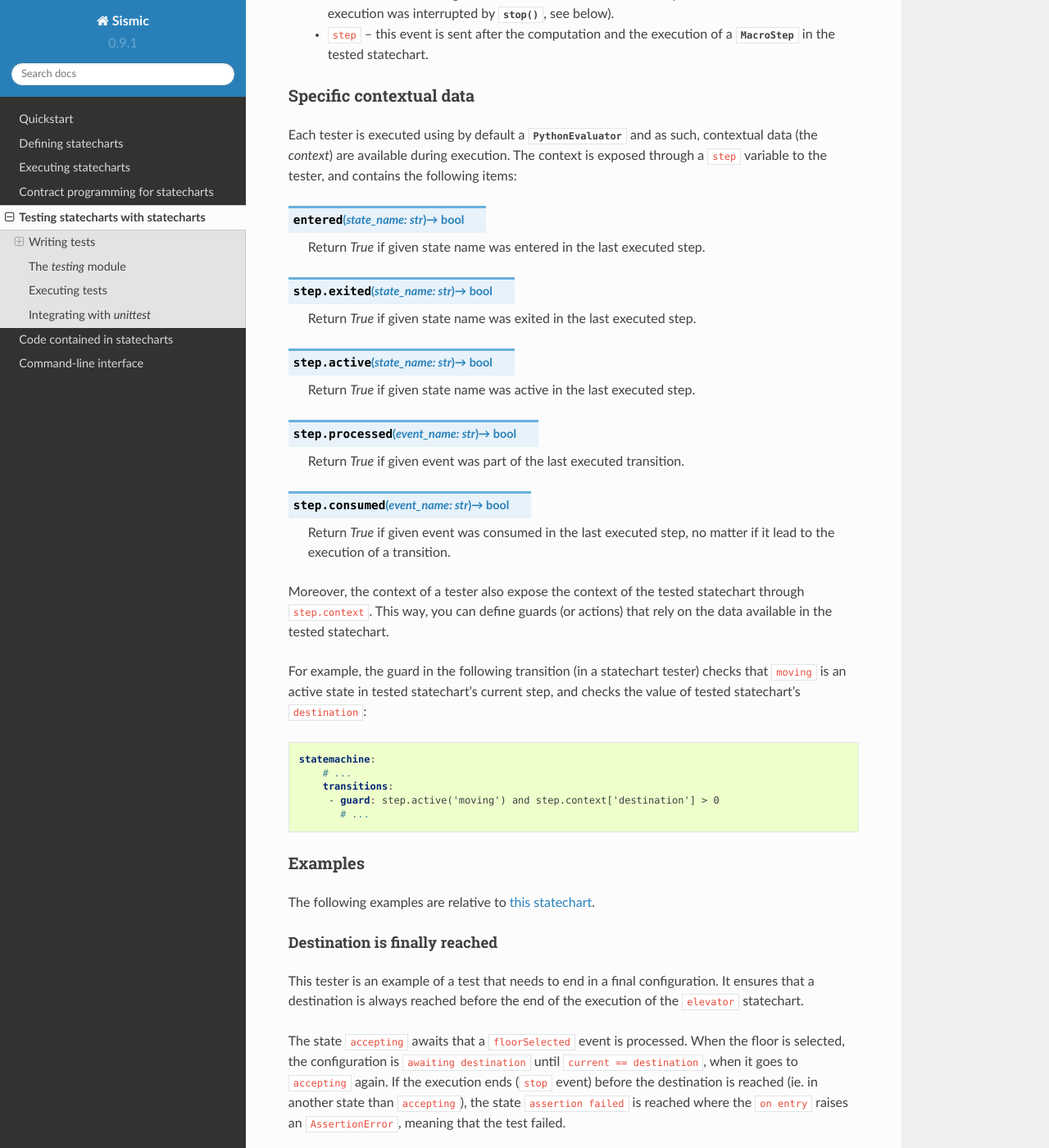
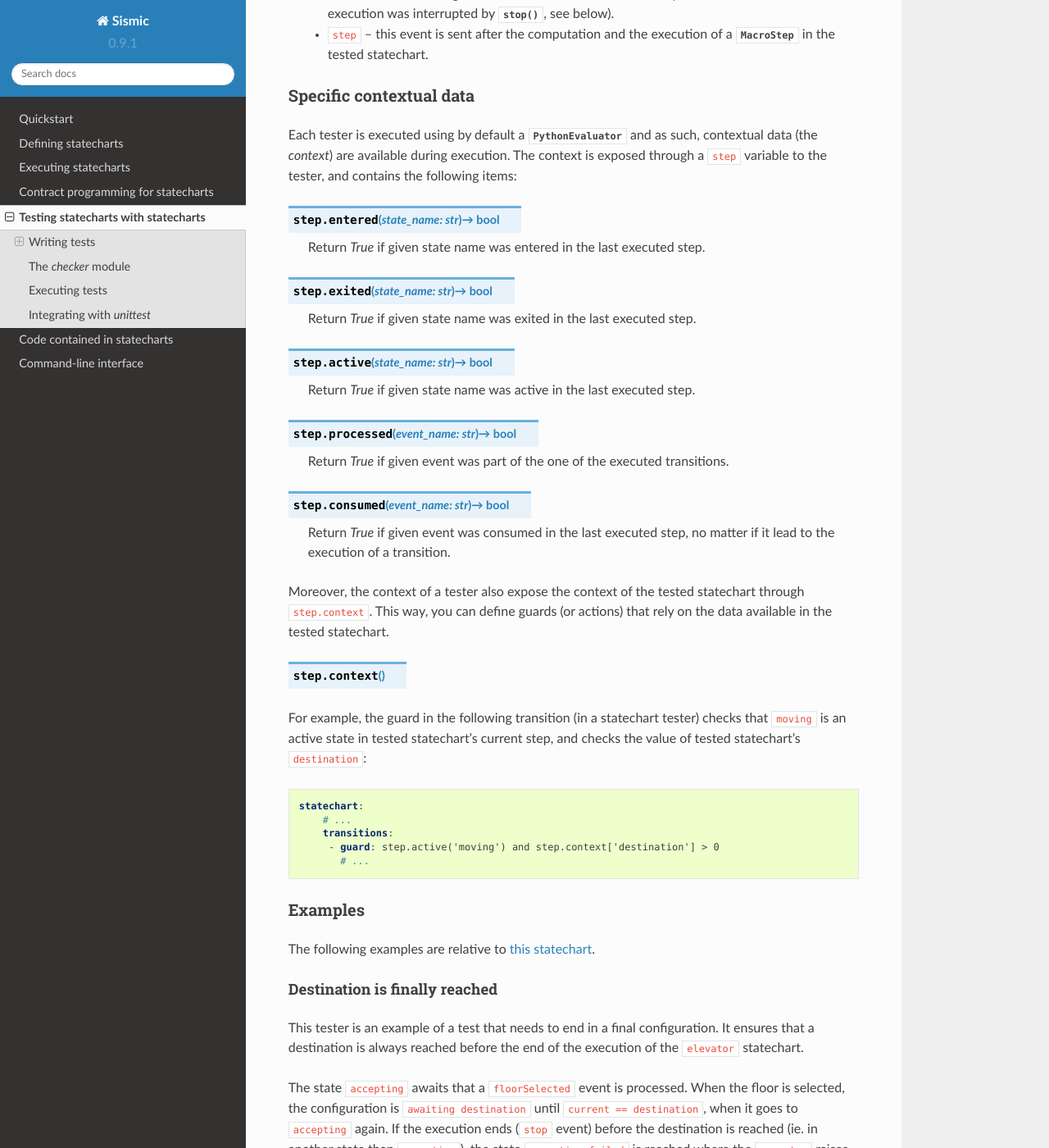
Before and after one commit to AlexandreDecan/sismic, a Sphinx documentation site: the page built from docs/testing.rst, in a window 1280 px wide and 1400 px high, scrolled down 912 px. Shown: the whole window at 82% size. Built offline with Sphinx 7.4.7 and the Read the Docs theme 2.0.0, drawn with Linux system fonts in a browser that asks for light colours; grey boxes are pictures that could not be loaded.

Commit message:
Fix doc for Evaluator, Interpreter

```diff
--- a/docs/testing.rst
+++ b/docs/testing.rst
@@ -50,7 +50,7 @@ Each tester is executed using by default a :py:class:`~sismic.evaluator.PythonEv
 (the *context*) are available during execution. The context is exposed through a ``step`` variable to the tester,
 and contains the following items:
 
-.. py:function:: entered(state_name: str) -> bool
+.. py:function:: step.entered(state_name: str) -> bool
 
    Return *True* if given state name was entered in the last executed step.
 
@@ -67,7 +67,7 @@ and contains the following items:
 
 .. py:function:: step.processed(event_name: str) -> bool
 
-   Return *True* if given event was part of the last executed transition.
+   Return *True* if given event was part of the one of the executed transitions.
 
 
 .. py:function:: step.consumed(event_name: str) -> bool
@@ -79,12 +79,14 @@ and contains the following items:
 Moreover, the context of a tester also expose the context of the tested statechart through ``step.context``.
 This way, you can define guards (or actions) that rely on the data available in the tested statechart.
 
+.. py:function:: step.context
+
 For example, the guard in the following transition (in a statechart tester) checks that ``moving`` is an active state
 in tested statechart's current step, and checks the value of tested statechart's ``destination``:
 
 .. code:: yaml
 
-    statemachine:
+    statechart:
         # ...
         transitions:
          - guard: step.active('moving') and step.context['destination'] > 0
@@ -135,7 +137,7 @@ The ``on entry`` of ``error`` then raises an ``AssertionError``.
    :language: yaml
 
 
-The *testing* module
+The *checker* module
 --------------------
 
 The :py:mod:`sismic.checker` module essentially defines the following classes:
```
Also changed, not shown: 1 other file.
